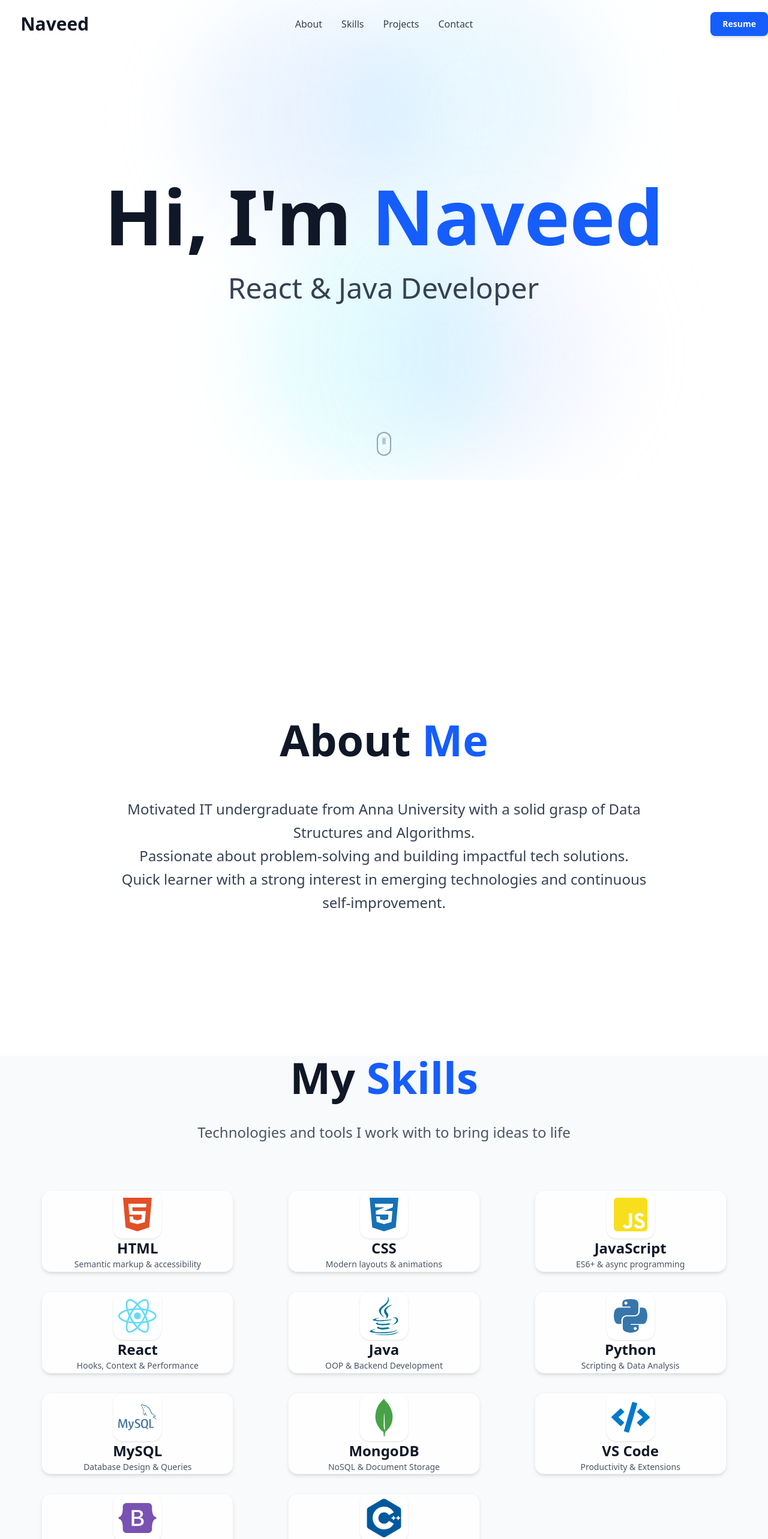
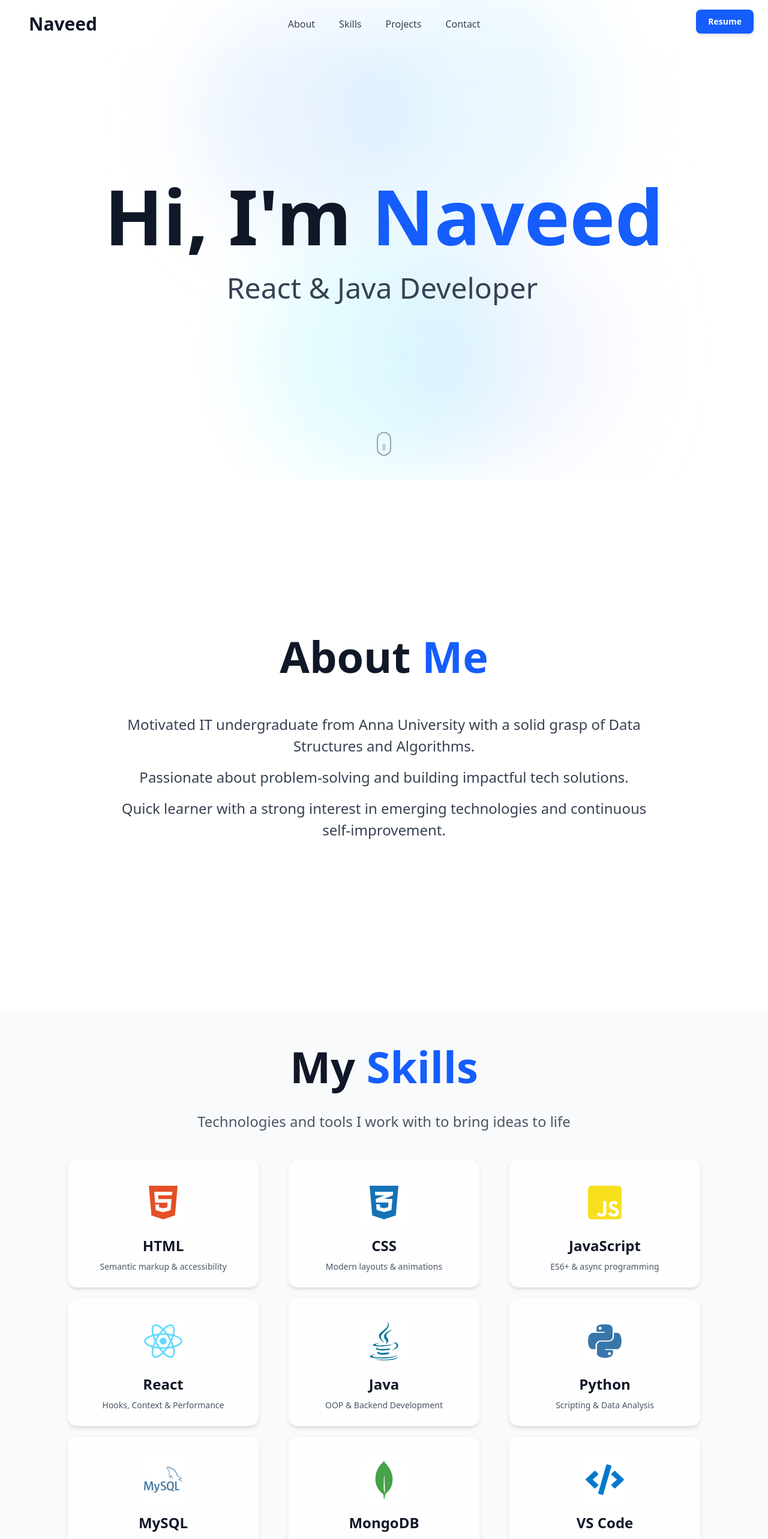
Before and after one commit to naveed689/portfolio, a React (Vite) app: page / in a window 1280 px wide. Shown: the top 2566 px of the page at 60% size. Built offline with nearby package versions, Linux system fonts and the light colour scheme.

Commit message:
Update portfolio content

```diff
--- a/src/components/About/About.jsx
+++ b/src/components/About/About.jsx
@@ -33,8 +33,8 @@ const About = () => {
   return (
     <section
       id="about"
-      className="relative min-h-screen w-full bg-white py-32 md:py-40 lg:py-48 px-6 md:px-12 lg:px-24 flex items-center justify-center"
-      style={{ marginTop: '160px' }}
+      className="relative min-h-screen w-full bg-white py-12 md:py-16 lg:py-20 px-6 md:px-12 lg:px-24 flex items-center justify-center"
+  style={{ marginTop: '30px' }}
     >
       <motion.div
         ref={ref}
@@ -52,11 +52,11 @@ const About = () => {
           About <span className="text-blue-600">Me</span>
         </motion.h2>
 
-        {/* Description Lines */}
-        <div className="space-y-8">
+    {/* Description Lines */}
+    <div className="space-y-4">
           <motion.p
             variants={itemVariants}
-            className="text-lg sm:text-xl md:text-2xl text-gray-700 leading-relaxed"
+      className="text-lg sm:text-xl md:text-2xl text-gray-700 leading-normal"
           >
             Motivated IT undergraduate from Anna University with a solid grasp of
             Data Structures and Algorithms.
@@ -64,14 +64,14 @@ const About = () => {
 
           <motion.p
             variants={itemVariants}
-            className="text-lg sm:text-xl md:text-2xl text-gray-700 leading-relaxed"
+            className="text-lg sm:text-xl md:text-2xl text-gray-700 leading-normal"
           >
             Passionate about problem-solving and building impactful tech solutions.
           </motion.p>
 
           <motion.p
             variants={itemVariants}
-            className="text-lg sm:text-xl md:text-2xl text-gray-700 leading-relaxed"
+            className="text-lg sm:text-xl md:text-2xl text-gray-700 leading-normal"
           >
             Quick learner with a strong interest in emerging technologies and continuous self-improvement.
           </motion.p>
--- a/src/components/About/about.css
+++ /dev/null
@@ -1,3 +0,0 @@
-/* About Section Styles */
-
-/* Add any additional custom styles here if needed */
--- a/src/components/Contact/contact.css
+++ /dev/null
@@ -1,3 +0,0 @@
-/* Contact Section Styles */
-
-/* Add any additional custom styles here if needed */
--- a/src/components/Hero/Hero.jsx
+++ b/src/components/Hero/Hero.jsx
@@ -42,14 +42,14 @@ const Hero = () => {
 
       {/* Main Content */}
       <motion.div
-        className="relative z-10 flex flex-col items-center justify-center min-h-screen px-6 md:px-12 lg:px-24 py-16"
+        className="relative z-10 flex flex-col items-center justify-center min-h-screen px-6 md:px-12 lg:px-24 py-16 "
         variants={containerVariants}
         initial="hidden"
         animate="visible"
       >
         {/* Heading with fade-in animation */}
         <motion.h1
-          className="text-5xl sm:text-6xl md:text-7xl lg:text-8xl xl:text-9xl font-bold text-gray-900 text-center mb-6 md:mb-8 leading-tight"
+          className="text-5xl sm:text-6xl md:text-7xl lg:text-8xl xl:text-9xl font-bold text-gray-900 text-center  leading-tight"
           variants={itemVariants}
         >
           Hi, I'm{' '}
@@ -66,7 +66,7 @@ const Hero = () => {
 
         {/* Subheading with typing effect */}
         <motion.div
-          className="text-2xl sm:text-3xl md:text-4xl lg:text-5xl font-medium text-gray-700 text-center mb-12 md:mb-16 lg:mb-20 min-h-[4rem] md:min-h-[5rem] flex items-center justify-center"
+          className="text-2xl sm:text-3xl md:text-4xl lg:text-5xl font-medium text-gray-700 text-center   min-h-[4rem] md:min-h-[5rem] flex items-center justify-center"
           variants={itemVariants}
         >
           <TypingEffect
--- a/src/components/Navbar/Navbar.jsx
+++ b/src/components/Navbar/Navbar.jsx
@@ -53,16 +53,16 @@ const Navbar = () => {
       <motion.nav
         className={`fixed top-0 left-0 right-0 z-50 transition-all duration-300 ${
           isScrolled
-            ? 'bg-white/90 backdrop-blur-md shadow-lg'
+            ? 'bg-white/70 backdrop-blur-md shadow-lg'
             : isMobileMenuOpen
-            ? 'bg-white shadow-lg'
-            : 'bg-transparent'
+            ? 'bg-white/70 backdrop-blur-md shadow-lg'
+            : 'bg-white/10 backdrop-blur-sm'
       }`}
       initial={{ y: -100, opacity: 0 }}
       animate={{ y: 0, opacity: 1 }}
       transition={{ duration: 0.8, ease: [0.22, 1, 0.36, 1] }}
     >
-      <div className="max-w-7xl mx-auto px-4 md:px-8 lg:px-12">
+  <div className="max-w-screen-2xl mx-auto px-4 md:px-8 lg:px-12 relative">
         <div className="flex items-center justify-between h-20">
           {/* Logo / Name */}
           <Link
@@ -71,7 +71,6 @@ const Navbar = () => {
             smooth={true}
             duration={800}
             className="cursor-pointer flex-shrink-0"
-            style={{ transform: "translateX(30%)"}}
           >
             <motion.div
               className="text-2xl md:text-3xl font-bold text-gray-900"
@@ -83,7 +82,7 @@ const Navbar = () => {
           </Link>
 
           {/* Desktop Navigation - Centered */}
-          <div className="hidden md:flex items-center gap-4 lg:gap-8 absolute left-1/2 transform -translate-x-1/2">
+      <div className="hidden md:flex items-center gap-4 lg:gap-4 absolute inset-x-0 justify-center pointer-events-none">
             {navLinks.map((link, index) => (
               <Link
                 key={link.to}
@@ -93,7 +92,7 @@ const Navbar = () => {
                 duration={800}
                 offset={-80}
                 activeClass="text-blue-600"
-                className="cursor-pointer"
+        className="cursor-pointer pointer-events-auto"
               >
                 <motion.div
                   className="px-3 py-2 text-gray-700 font-medium rounded-lg hover:text-blue-600 hover:bg-blue-50 transition-colors duration-200"
@@ -113,18 +112,18 @@ const Navbar = () => {
             ))}
           </div>
 
-          {/* Resume Button - Desktop */}
+          {/* Resume Button - Desktop (fixed corner) */}
           <motion.a
             href="/portfolio/Naveed_resume.pdf"
             target="_blank"
             rel="noopener noreferrer"
-            className="hidden md:block bg-blue-600 text-white font-semibold rounded-lg hover:bg-blue-700 transition-colors duration-200 shadow-md hover:shadow-lg text-sm"
+            className="hidden md:block fixed right-6 top-4 z-50 bg-blue-600 text-white font-semibold rounded-lg hover:bg-blue-700 transition-colors duration-200 shadow-md hover:shadow-lg text-sm"
             style={{ padding: '10px 20px' }}
             whileHover={{ scale: 1.05 }}
             whileTap={{ scale: 0.95 }}
             initial={{ opacity: 0, y: -20 }}
             animate={{ opacity: 1, y: 0 }}
-            transition={{ duration: 0.5, delay: 0.4 }}
+            transition={{ duration: 0.2, delay: 0.1 }}
           >
             Resume
           </motion.a>
@@ -164,7 +163,7 @@ const Navbar = () => {
         >
           <div className="py-4">
             {navLinks.map((link, index) => (
-              <div key={link.to} style={{ marginBottom: index < navLinks.length - 1 ? '20px' : '0' }}>
+              <div key={link.to} style={{ marginBottom: index < navLinks.length - 1 ? '1px' : '0' }}>
                 <Link
                   to={link.to}
                   spy={true}
@@ -176,7 +175,7 @@ const Navbar = () => {
                   onClick={() => setIsMobileMenuOpen(false)}
                 >
                   <motion.div
-                    className="block px-4 py-3 text-gray-700 font-medium rounded-lg hover:text-blue-600 hover:bg-blue-50 transition-colors duration-200"
+                    className="block px-3 py-2.5 text-gray-700 font-medium rounded-lg hover:text-blue-600 hover:bg-blue-50 transition-colors duration-200"
                     whileHover={{ x: 10 }}
                     whileTap={{ scale: 0.95 }}
                   >
@@ -187,15 +186,15 @@ const Navbar = () => {
             ))}
 
             {/* Resume Link - Mobile */}
-            <div style={{ marginTop: '32px' }}>
+            <div style={{ marginTop: '16px' }}>
               <motion.a
                 href="/portfolio/Naveed_resume.pdf"
                 target="_blank"
                 rel="noopener noreferrer"
                 className="block bg-blue-600 text-white font-semibold rounded-lg hover:bg-blue-700 transition-colors duration-200 text-center text-sm"
-                style={{ padding: '10px 16px', maxWidth: '150px', margin: '0 auto', marginBottom: '16px' }}
+                style={{ padding: '10px 16px', maxWidth: '150px', margin: '0 auto', marginBottom: '8px' }}
                 onClick={() => setIsMobileMenuOpen(false)}
-                whileHover={{ x: 10 }}
+
                 whileTap={{ scale: 0.95 }}
               >
                 View Resume
--- a/src/components/Projects/Projects.jsx
+++ b/src/components/Projects/Projects.jsx
@@ -42,7 +42,7 @@ const Projects = () => {
       title: 'Advanced Task Management System',
       description: 'A full-stack task management platform with role-based access control, task assignment, progress tracking, analytics dashboards, and downloadable Excel reports. Features protected routes, CRUD operations, and profile management for streamlined team collaboration.',
       techStack: ['React', 'Node.js', 'MongoDB', 'Express.js'],
-  githubLink: 'https://github.com/naveed689/Task-Manager',
+      githubLink: 'https://github.com/naveed689/Task-Manager',
       liveLink: 'https://demo-taskmanagement.com',
       gradient: 'from-blue-500 to-cyan-500'
     },
@@ -57,7 +57,7 @@ const Projects = () => {
   ];
 
   return (
-    <section id="projects" className="relative min-h-screen w-full bg-white py-20 md:py-28 lg:py-36 px-6 md:px-12 lg:px-24 flex items-center justify-center" style={{ marginTop: '240px' }}>
+  <section id="projects" className="relative min-h-screen w-full bg-white py-8 md:py-10 lg:py-14 px-6 md:px-12 lg:px-24 flex items-center justify-center mt-45">
       <div className="max-w-7xl w-full mx-auto">
         {/* Section Header */}
         <div className="text-center w-full flex flex-col items-center">
--- a/src/components/Skills/Skills.jsx
+++ b/src/components/Skills/Skills.jsx
@@ -119,7 +119,7 @@ const Skills = () => {
   ];
 
   return (
-    <section id="skills" className="relative min-h-screen w-full bg-gray-50 py-20 md:py-28 lg:py-36 px-6 md:px-12 lg:px-24 flex items-center justify-center">
+  <section id="skills" className="relative min-h-screen w-full bg-gray-50 py-8 md:py-10 lg:py-14 px-6 md:px-12 lg:px-24 flex items-center justify-center mt-14">
       <div className="max-w-7xl w-full mx-auto">
         {/* Section Header */}
         <div className="text-center w-full flex flex-col items-center">
@@ -138,7 +138,7 @@ const Skills = () => {
             animate={inView ? { opacity: 1, y: 0 } : { opacity: 0, y: 30 }}
             transition={{ duration: 0.8, delay: 0.2, ease: [0.22, 1, 0.36, 1] }}
             className="text-lg sm:text-xl md:text-2xl text-gray-600"
-            style={{ marginBottom: '80px', maxWidth: '768px', textAlign: 'center' }}
+            style={{ marginBottom: '46px', maxWidth: '768px', textAlign: 'center' }}
           >
             Technologies and tools I work with to bring ideas to life
           </motion.p>
@@ -150,7 +150,7 @@ const Skills = () => {
           variants={containerVariants}
           initial="hidden"
           animate={inView ? "visible" : "hidden"}
-          className="grid grid-cols-1 sm:grid-cols-2 lg:grid-cols-3 gap-6 md:gap-8 place-items-center"
+          className="grid grid-cols-1 sm:grid-cols-2 lg:grid-cols-3 gap-4  place-items-center"
           style={{ maxWidth: '1200px', margin: '0 auto', width: '100%' }}
         >
           {skills.map((skill, index) => {
@@ -166,9 +166,9 @@ const Skills = () => {
                 }}
                 className="relative group w-full max-w-xs"
               >
-                <div className="bg-white/80 backdrop-blur-sm rounded-2xl p-8 shadow-md hover:shadow-xl transition-all duration-300 border border-gray-200/50 h-full flex flex-col items-center text-center">
+                <div className="bg-white/80 backdrop-blur-sm rounded-2xl p-6 shadow-md hover:shadow-xl transition-all duration-300 border border-gray-200/50 h-full flex flex-col items-center text-center">
                   {/* Icon with React Icons */}
-                  <div className="w-20 h-20 rounded-2xl bg-white flex items-center justify-center mb-6 group-hover:scale-110 transition-transform duration-300 shadow-sm">
+                  <div className="w-20 h-20 mt-[8px] rounded-2xl bg-white/80 flex items-center justify-center mb-4 group-hover:scale-110 transition-transform duration-300">
                     <IconComponent
                       className="w-16 h-16"
                       style={{ color: skill.iconColor }}
@@ -176,12 +176,12 @@ const Skills = () => {
                   </div>
 
                   {/* Skill Name */}
-                  <h3 className="text-2xl font-bold text-gray-900 mb-3">
+                  <h3 className="text-2xl font-bold text-gray-900 mb-2">
                     {skill.name}
                   </h3>
 
                   {/* Description */}
-                  <p className="text-gray-600 text-sm leading-relaxed">
+                  <p className="text-gray-600 text-sm leading-normal">
                     {skill.description}
                   </p>
                 </div>
@@ -195,7 +195,7 @@ const Skills = () => {
           initial={{ opacity: 0, scale: 0.8 }}
           animate={inView ? { opacity: 1, scale: 1 } : { opacity: 0, scale: 0.8 }}
           transition={{ duration: 0.8, delay: 0.8 }}
-          style={{ marginTop: '70px', textAlign: 'center' }}
+          style={{ marginTop: '40px', textAlign: 'center' }}
         >
           <motion.div
             style={{
--- a/src/index.css
+++ b/src/index.css
@@ -32,16 +32,7 @@
   animation-delay: 6s;
 }
 
-/* Reset default styles */
-* {
-  margin: 0;
-  padding: 0;
-  box-sizing: border-box;
-}
-
 body {
-  margin: 0;
-  padding: 0;
   min-height: 100vh;
   background-color: #ffffff;
   color: #1a1a1a;
```
Also changed, not shown: src/components/Contact/Contact.jsx (+9 -10 lines), 1 other file (tests, documents, lock files or other folders).
